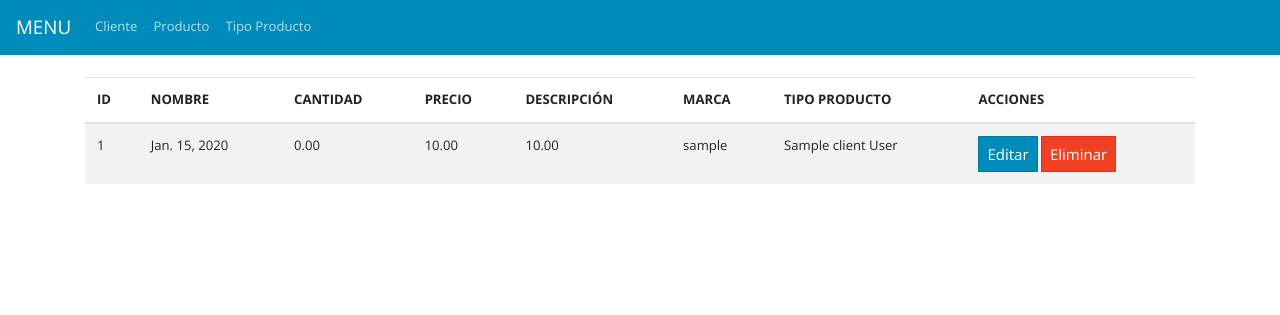
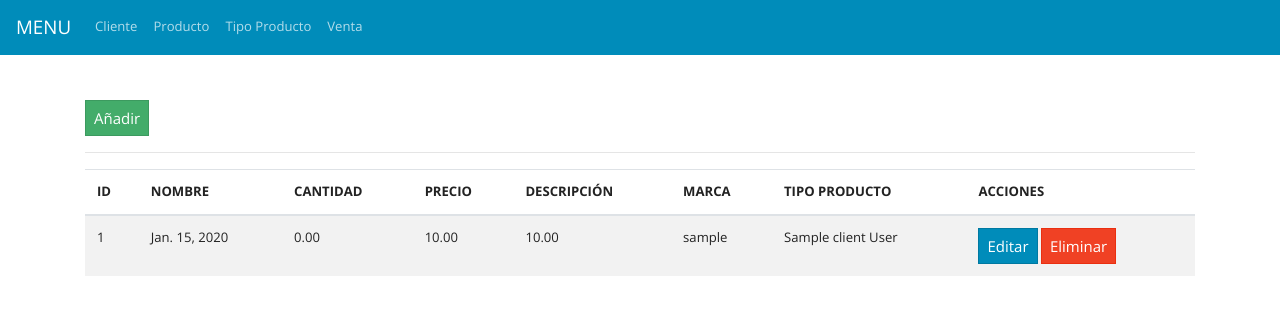
Before and after one commit to Junio28/appalmacen, a Django app: page /venta/listar/ in a window 1280 px wide. Shown: the top 315 px of the page. Run offline with Django 3.2, Linux system fonts and the light colour scheme; tables that the repository leaves empty hold one stand-in row (values such as "Sample post"); some libraries are stand-ins or nearby versions.

Commit message:
Agregar botones y diseños

```diff
--- a/templates/base/base.html
+++ b/templates/base/base.html
@@ -27,6 +27,9 @@
           <li class="nav-item">
             <a class="nav-link" href="{% url 'producto:productType_list' %}" >Tipo Producto</a>
           </li>
+          <li class="nav-item">
+            <a class="nav-link" href="{% url 'venta:sale_list' %}" >Venta</a>
+          </li>
         </ul>
       </div>
     </nav>
--- a/templates/sales/sale_delete.html
+++ b/templates/sales/sale_delete.html
@@ -1,5 +1,5 @@
 {% extends 'base/base.html'%}
-{% block title %}Página de Productos {% endblock %}
+{% block title %}Página de Ventas {% endblock %}
 
 {% block content %}
 <br>
--- a/templates/sales/sale_form.html
+++ b/templates/sales/sale_form.html
@@ -1,5 +1,5 @@
 {% extends 'base/base.html'%}
-
+{% block title %}Página de Ventas {% endblock %}
 {% block content %}
 <div class="container">
     <br>
--- a/templates/sales/sale_list.html
+++ b/templates/sales/sale_list.html
@@ -1,7 +1,11 @@
 {% extends 'base/base.html'%}
+{% block title %}Página de Ventas {% endblock %}
 {% block content %}
 <div class="container">
     <br>
+    <br>
+    <a href="{% url 'venta:sale_new' %}" class="btn btn-success">Añadir</a>
+    <hr>
     <table class="table table-striped">
         <thead>
             <tr>
@@ -27,8 +31,8 @@
                     <td>{{sale.user}}</td>
                     <td>{{sale.clients}}</td>
                     <td>
-                        <a href="" class="btn btn-primary">Editar</a>
-                        <a href="" class="btn btn-danger">Eliminar</a>
+                        <a class="btn btn-primary" href="{% url 'venta:sale_edit' sale.id %}">Editar</a>
+                        <a href="{% url 'venta:sale_delete' sale.id %}" class="btn btn-danger">Eliminar</a>
                     </td>
                 </tr>
             {% endfor %} <!--Se finalizaría el ciclo-->
```
